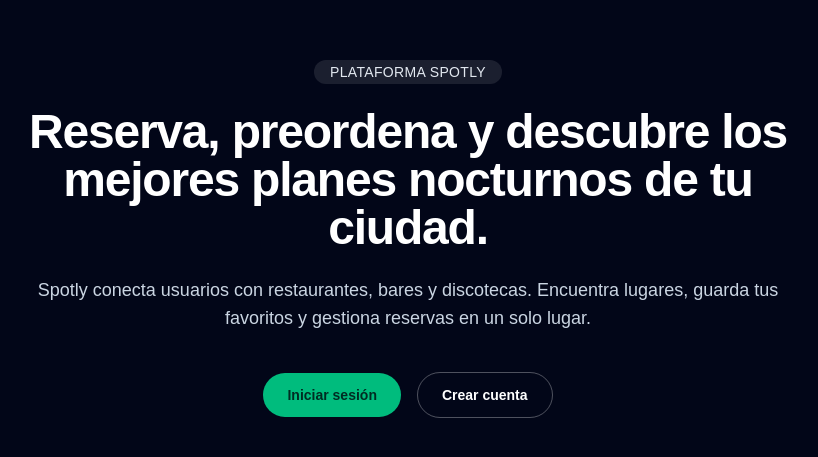
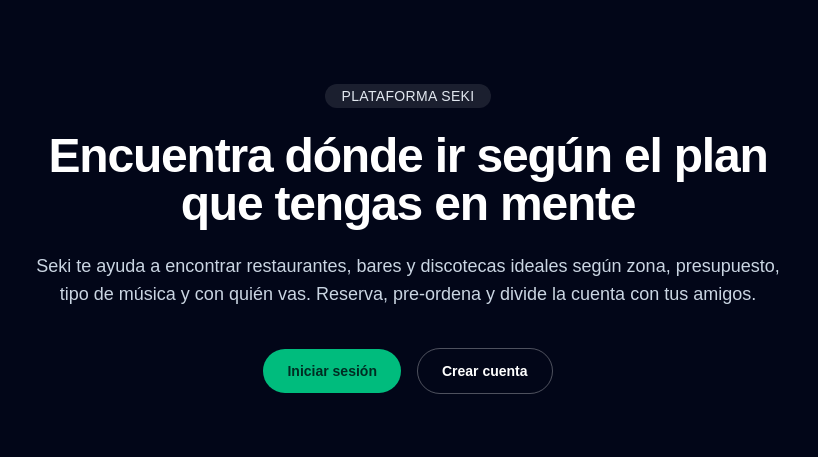
Before and after one commit to Camiloesoto/spotly, a Next.js app in the folder spotly/: page / in a window 1280 px wide. Shown: the part 161-618 px from the top of the page, without its empty margins (232-1050 px from the left). Built offline with nearby package versions, Linux system fonts and the light colour scheme; no server answers.

Commit message:
chore: rebrand project from Spotly to Seki

```diff
--- a/spotly/package.json
+++ b/spotly/package.json
@@ -1,5 +1,5 @@
 {
-  "name": "spotly",
+  "name": "seki",
   "version": "0.1.0",
   "private": true,
   "scripts": {
--- a/spotly/src/app/(auth)/login/page.tsx
+++ b/spotly/src/app/(auth)/login/page.tsx
@@ -78,7 +78,7 @@
         <section className="flex flex-col justify-between">
           <div>
             <span className="inline-flex items-center rounded-full bg-sky-500/15 px-3 py-1 text-xs font-semibold uppercase tracking-[0.28em] text-sky-200">
-              vuelve a spotly
+              vuelve a Seki
             </span>
             <h1 className="mt-6 text-4xl font-semibold tracking-tight md:text-5xl">
               Accede a tus reservas en segundos
@@ -116,7 +116,7 @@
                 id="email"
                 type="email"
                 autoComplete="email"
-                placeholder="tu-email@spotly.com"
+                placeholder="tu-email@seki.com"
                 className="w-full rounded-lg border border-white/10 bg-white/10 px-4 py-3 text-sm text-white outline-none transition hover:border-sky-400/40 focus:border-sky-400 focus:ring-2 focus:ring-sky-400/30"
                 {...register("email")}
                 disabled={disableForm}
--- a/spotly/src/app/(auth)/register/page.tsx
+++ b/spotly/src/app/(auth)/register/page.tsx
@@ -117,7 +117,7 @@
         <section className="flex flex-col justify-between">
           <div>
             <span className="inline-flex items-center rounded-full bg-emerald-500/10 px-3 py-1 text-xs font-semibold uppercase tracking-[0.28em] text-emerald-300">
-              nuevo en spotly
+              nuevo en Seki
             </span>
             <h1 className="mt-6 text-4xl font-semibold tracking-tight md:text-5xl">
               Crea tu cuenta y guarda tus planes favoritos
@@ -148,7 +148,7 @@
             <Link href="/legal/terminos" className="text-emerald-300 underline-offset-4 hover:underline">
               Términos & Condiciones
             </Link>{" "}
-            de Spotly.
+            de Seki.
           </p>
         </section>
 
@@ -227,7 +227,7 @@
             </div>
 
             <fieldset className="space-y-3">
-              <legend className="text-sm font-medium text-white">¿Cómo usarás Spotly?</legend>
+              <legend className="text-sm font-medium text-white">¿Cómo usarás Seki?</legend>
               <div className="grid gap-3 sm:grid-cols-2">
                 <RoleOption
                   id="role-user"
--- a/spotly/src/app/(public)/places/new/page.tsx
+++ b/spotly/src/app/(public)/places/new/page.tsx
@@ -184,7 +184,7 @@
           Registra tu local
         </h1>
         <p className="text-base text-slate-600 sm:text-lg">
-          Completa la información de tu establecimiento para aparecer en Spotly y recibir reservas.
+          Completa la información de tu establecimiento para aparecer en Seki y recibir reservas.
         </p>
       </header>
 
--- a/spotly/src/app/layout.tsx
+++ b/spotly/src/app/layout.tsx
@@ -14,9 +14,9 @@
 });
 
 export const metadata: Metadata = {
-  title: "Spotly",
+  title: "Seki",
   description:
-    "Descubre, reserva y preordena en tus restaurantes, bares y discotecas favoritas.",
+    "Encuentra dónde ir y qué reservar según tu plan: restaurante, bar o discoteca. Reserva, pre-ordena y divide la cuenta con tus amigos.",
 };
 
 export default function RootLayout({
--- a/spotly/src/app/page.tsx
+++ b/spotly/src/app/page.tsx
@@ -3,14 +3,13 @@
     <main className="flex min-h-screen flex-col items-center justify-center bg-slate-950 px-6 py-24 text-white">
       <section className="max-w-3xl text-center">
         <span className="rounded-full bg-white/10 px-4 py-1 text-sm font-medium uppercase tracking-wide text-slate-200">
-          Plataforma Spotly
+          Plataforma Seki
         </span>
         <h1 className="mt-6 text-4xl font-semibold tracking-tight sm:text-5xl">
-          Reserva, preordena y descubre los mejores planes nocturnos de tu ciudad.
+          Encuentra dónde ir según el plan que tengas en mente
         </h1>
         <p className="mt-6 text-lg text-slate-300">
-          Spotly conecta usuarios con restaurantes, bares y discotecas. Encuentra lugares,
-          guarda tus favoritos y gestiona reservas en un solo lugar.
+          Seki te ayuda a encontrar restaurantes, bares y discotecas ideales según zona, presupuesto, tipo de música y con quién vas. Reserva, pre-ordena y divide la cuenta con tus amigos.
         </p>
         <div className="mt-10 flex flex-wrap items-center justify-center gap-4">
           <a
```
Also changed, not shown: 1 other file (tests, documents, lock files or other folders).
